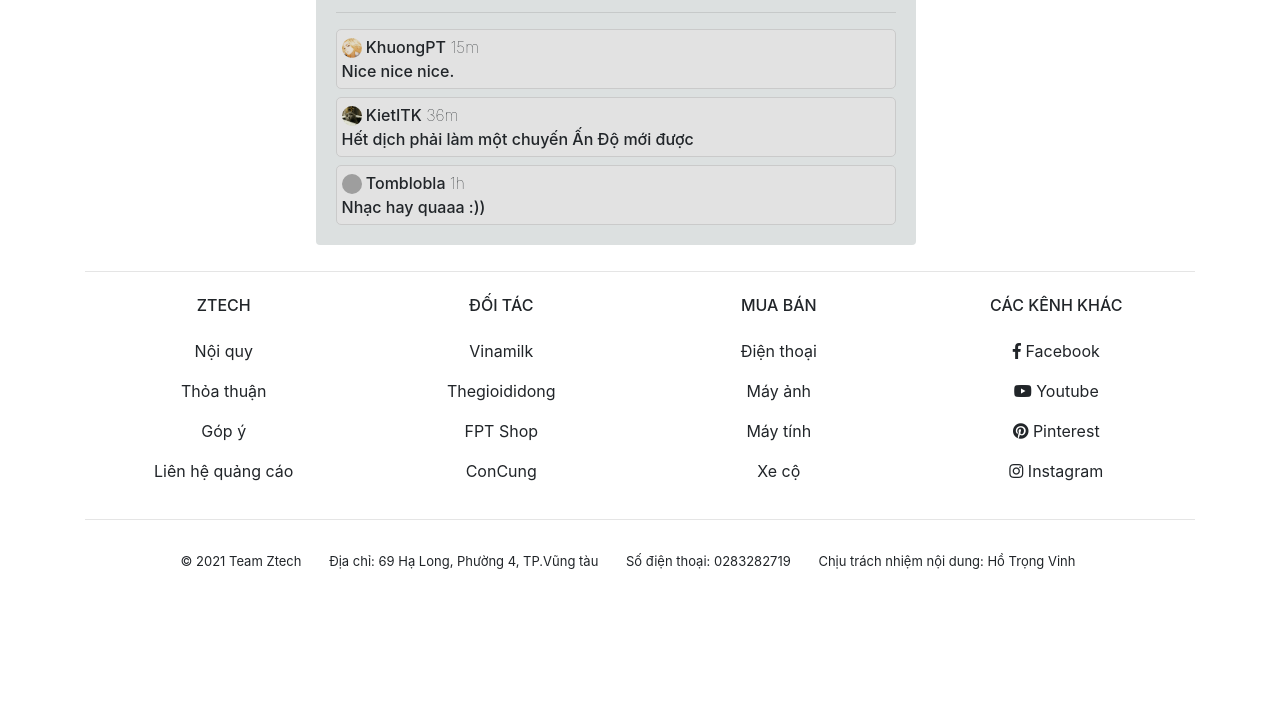
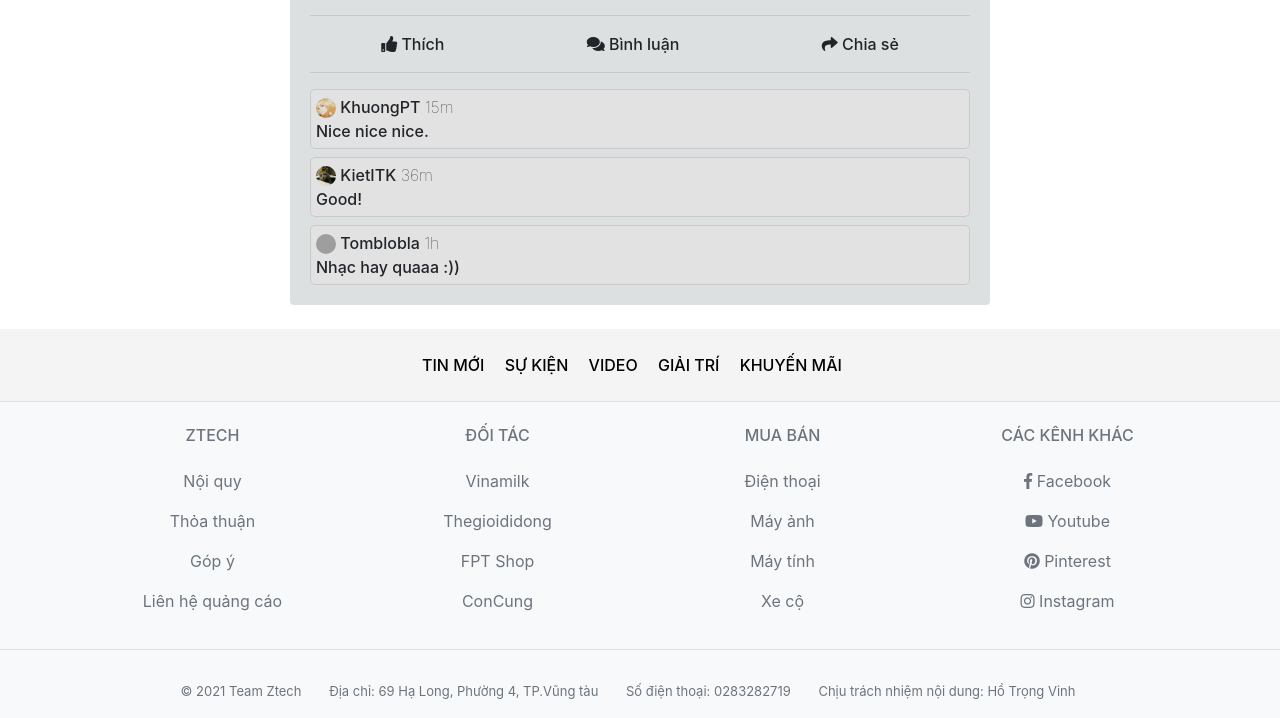
Before and after one commit to user2304TK/Ztech, a Flask app: template templates/profile.html in a window 1280 px wide. Shown: the part 994-1712 px from the top of the page. Before the commit the page ends 1563 px from the top, so only its background shows below. Run offline with Flask 2, Linux system fonts and the light colour scheme; the template is opened without the code that fills it, so the values that code supplies are empty; some libraries are stand-ins or nearby versions; grey boxes are pictures that could not be loaded.

Commit message:
2 files change

```diff
--- a/templates/profile.html
+++ b/templates/profile.html
@@ -205,6 +205,7 @@
       </li>
     </div>
     </nav>
+    <section>
       <hr class="hr-shadow">
       <div class="container">
         <h1 class="text-center">Trang cá nhân</h1>
@@ -258,38 +259,39 @@
             <div style="cursor: pointer;" class="d-inline p-2 list-group-item-dark rounded home-page">Tường nhà</div>
             <div style="cursor: pointer;" class="d-inline p-2 rounded album">Album và ảnh</div>
           </div>
+          <hr>
         </div>
         <div class="container page-album hidden">
           <div class="text-center">
             <p>Bạn chưa có ảnh hoặc album nào</p>
           </div>
         </div>
-        <div class="container page-home">
-          <div class="row justify-content-center">
-            <button class="col-sm-0 mt-2 font-weight-bold ico-vietbai btn btn-primary btn-block rounded"  type="button" >+VIẾT BÀI CHIA SẺ, ĐẶT CÂU HỎI, SHARE LINK</button>
-            <div style="margin:10px;">
-              <div class="row form-inline" style="width: auto;" >
-
-                <div class="rounded " style="width: 600px; background-color: rgb(220, 224, 224); padding: 20px;">
+        <div class="page-home container" align="center">
+          <div style="max-width: 700px;" >
+            <button  class=" mt-2 font-weight-bold ico-vietbai btn btn-primary btn-block rounded"  type="button" >+VIẾT BÀI CHIA SẺ, ĐẶT CÂU HỎI, SHARE LINK</button>
+            <div>
+              <div style="margin-top:10px;">
+                  <div class="rounded" align="left" style=" background-color: rgb(220, 224, 224); padding: 20px;">
                     <img class="rounded-circle" src="../static/img/khoa.jpg" width="40px" height="40px" alt="">
                     <span style="font-weight: 500;"><span class="point">Khoaminion</span><span style="font-weight: 100;"> 2h<span class="more float-right"><span class="point"><i class="fas fa-ellipsis-h"></i></span></span></span> <br><span class="rounded" >Mời mọi người nghe tí nhạc thư giãn ạ :DD</span>
-                  <div class="mr-3" style="text-align: center; margin: 5px;"><iframe width="560" height="315" src="https://www.youtube.com/embed/eWDKiOEpoQM" title="YouTube video player" frameborder="0" allow="accelerometer; autoplay; clipboard-write; encrypted-media; gyroscope; picture-in-picture" allowfullscreen></iframe></div>
-                  <hr>
-                  <div class="row" style="text-align: center;">
-                    <div class="col-sm-4 point like"><i class="fas fa-thumbs-up"></i><span class="like-text"> Thích</span></div>
-                    <div class="col-sm-4 point"><i class="fas fa-comments"></i> Bình luận</div>
-                    <div class="col-sm-4 point"><i class="fas fa-share"></i> Chia sẻ</div>
+                    <div class="embed-responsive embed-responsive-16by9" style="margin: 5px;">
+                      <iframe class="embed-responsive-item" width="560" height="315" src="https://www.youtube.com/embed/Q36VN0YNy_w" title="YouTube video player" frameborder="0" allow="accelerometer; autoplay; clipboard-write; encrypted-media; gyroscope; picture-in-picture" allowfullscreen></iframe>
                     </div>
                     <hr>
-
+                    <div class="d-flex justify-content-around text-center">
+                      <div class="point like"><i class="fas fa-thumbs-up"></i><span class="like-text"> Thích</span></div>
+                      <div class="point"><i class="fas fa-comments"></i> Bình luận</div>
+                      <div class="point"><i class="fas fa-share"></i> Chia sẻ</div>
+                    </div>
+                    <hr>
                     <div style=" border: 1px solid rgb(202, 202, 202); border-radius: 5px; padding: 5px; background-color: rgb(226, 226, 226); ">
                       <img class="rounded-circle" src="../static/img/mikey-tokyo-revengers.gif" width="20px" height="20px" alt="">
-                    <span style="font-weight: 500;"  > <span class="point"> KhuongPT</span><span style="font-weight: 100;"> 15m</span> <br><span  class="rounded" >Nice nice nice.</span>
+                      <span style="font-weight: 500;"><span class="point"> KhuongPT</span><span style="font-weight: 100;"> 15m</span> <br><span  class="rounded" >Nice nice nice.</span>
                     </div>
 
                     <div class="mb-2 mt-2" style=" border: 1px solid rgb(202, 202, 202); border-radius: 5px; padding: 5px; background-color: rgb(226, 226, 226); ">
                       <img class="rounded-circle" src="../static/img/cat-funny-cat.gif" width="20px" height="20px" alt="">
-                    <span style="font-weight: 500;"  ><span class="point">KietITK</span><span style="font-weight: 100;"> 36m</span> <br><span  class="rounded" >Hết dịch phải làm một chuyến Ấn Độ mới được</span>
+                      <span style="font-weight: 500;"  ><span class="point">KietITK</span><span style="font-weight: 100;"> 36m</span> <br><span  class="rounded" >Good!</span>
                     </div>
 
                     <div style=" border: 1px solid rgb(202, 202, 202); border-radius: 5px; padding: 5px; background-color: rgb(226, 226, 226); ">
@@ -297,14 +299,34 @@
                       <span style="font-weight: 500;" ><span class="point">Tomblobla</span> <span style="font-weight: 100;"> 1h</span> <br><span  class="rounded" >Nhạc hay quaaa :))</span>
                     </div>
                   </div>
-                <i class="fas fa-chevron-right ml-4 point" style="color: white; font-size: 40px;"></i>
               </div>
             </div>
           </div>
         </div>
-        <hr>
-
-
+        <br>
+    </section>
+  <!-- Footer -->
+<footer class="text-center  text-lg-start bg-light text-muted">
+  <section class=" p-4 border-bottom " style="background-color: rgba(165, 162, 162, 0.05);">
+    <!-- Left -->
+    <div class="me-5 pl-30">
+      <a href="" class="pr-3">
+        TIN MỚI
+      </a>
+      <a href="" class="pr-3">
+        SỰ KIỆN
+      </a>
+      <a href="" class="pr-3">
+        VIDEO
+      </a>
+      <a href="" class="pr-3">
+        GIẢI TRÍ
+      </a>
+      <a href="" class="pr-3">
+        KHUYẾN MÃI
+      </a>
+    </div>
+  </section>
   <!-- Section: Links  -->
   <section class="mb-3">
     <div class="container text-center text-sm-start mt-4">
```
Also changed, not shown: templates/edit_profile.html (+22 -1 lines). Lines whose indentation alone changed are shown as unchanged.
